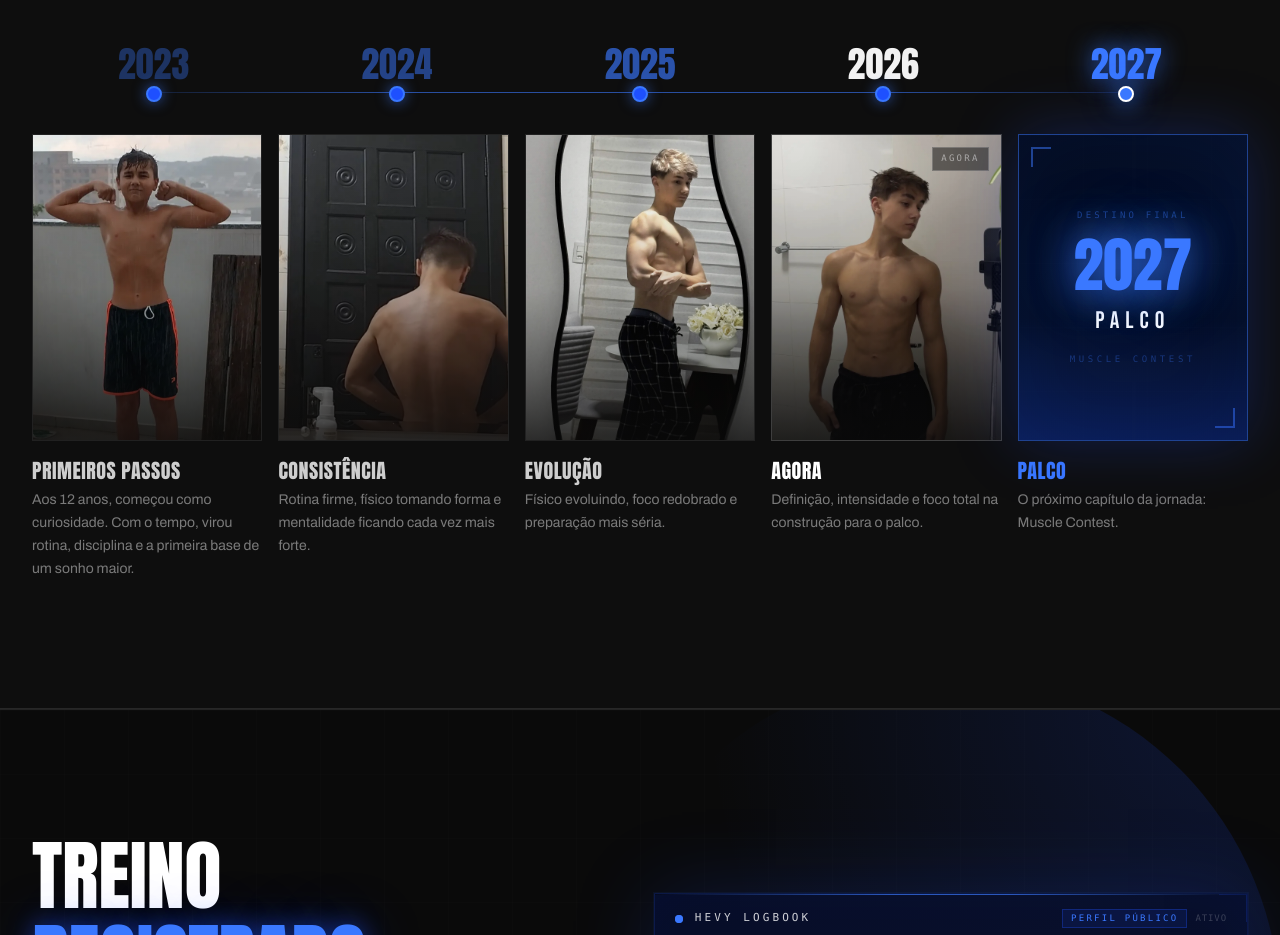
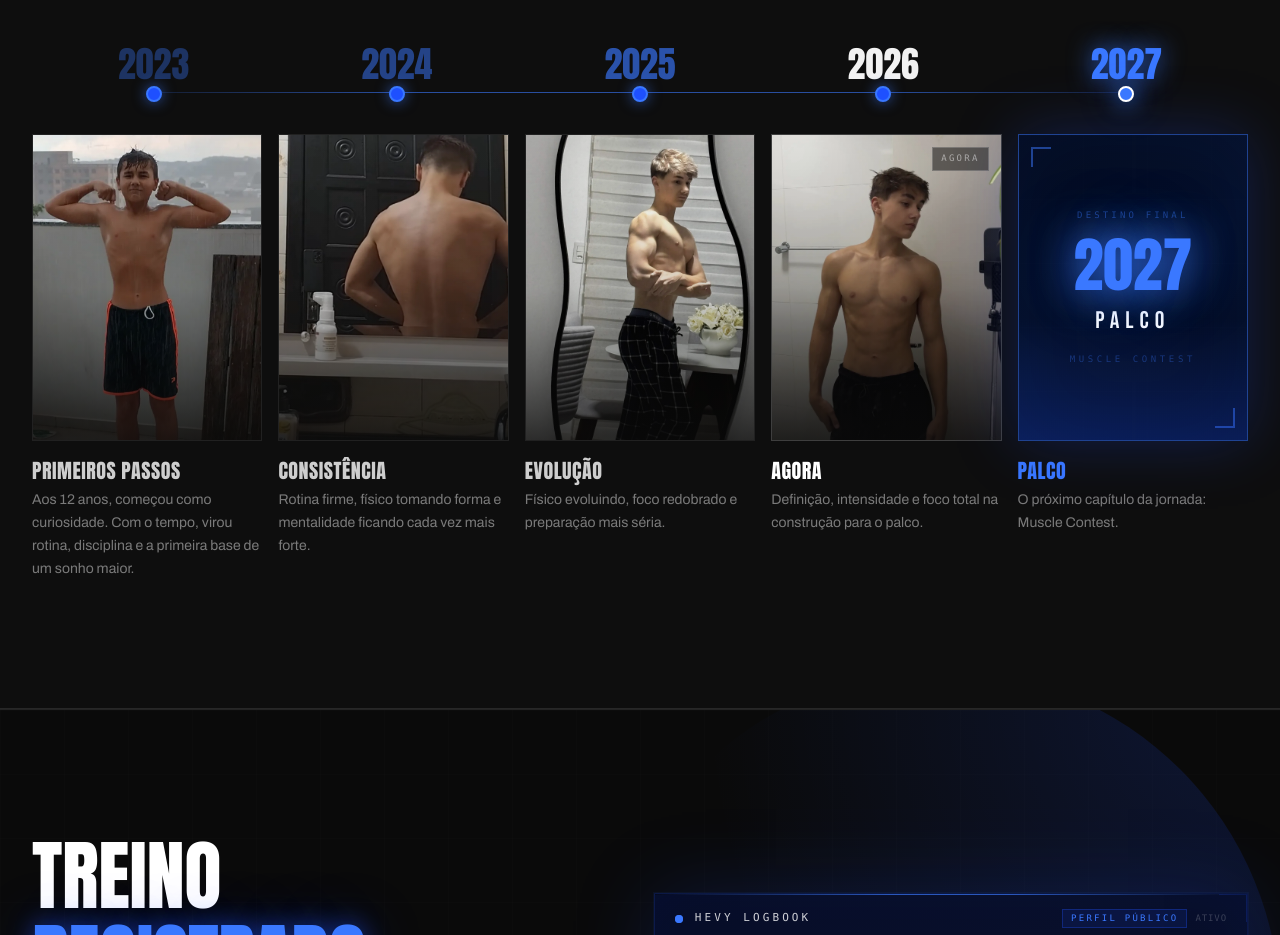
Before and after one commit to Lucaxmn/site-pietro, a React (Vite) app: page / in a window 1280 px wide. Shown: the part 2520-3455 px from the top of the page. Built offline with nearby package versions, Linux system fonts and the light colour scheme.

Commit message:
fix: objectPosition da foto 2024 para center bottom

```diff
--- a/src/data.js
+++ b/src/data.js
@@ -47,7 +47,7 @@ export const S = {
 
   timeline: [
     { ano: "2023", titulo: "PRIMEIROS PASSOS", texto: "Aos 12 anos, começou como curiosidade. Com o tempo, virou rotina, disciplina e a primeira base de um sonho maior.", src: "/assets/pietro-2023.webp", pos: "center 12%" },
-    { ano: "2024", titulo: "CONSISTÊNCIA", texto: "Rotina firme, físico tomando forma e mentalidade ficando cada vez mais forte.", src: "/assets/pietro2024.webp" },
+    { ano: "2024", titulo: "CONSISTÊNCIA", texto: "Rotina firme, físico tomando forma e mentalidade ficando cada vez mais forte.", src: "/assets/pietro2024.webp", pos: "center bottom" },
     { ano: "2025", titulo: "EVOLUÇÃO", texto: "Físico evoluindo, foco redobrado e preparação mais séria.", src: "/assets/pietro2025.webp" },
     { ano: "2026", titulo: "AGORA", texto: "Definição, intensidade e foco total na construção para o palco.", src: "/assets/foto5.webp" },
     { ano: "2027", titulo: "PALCO", texto: "O próximo capítulo da jornada: Muscle Contest.", src: null },
```
